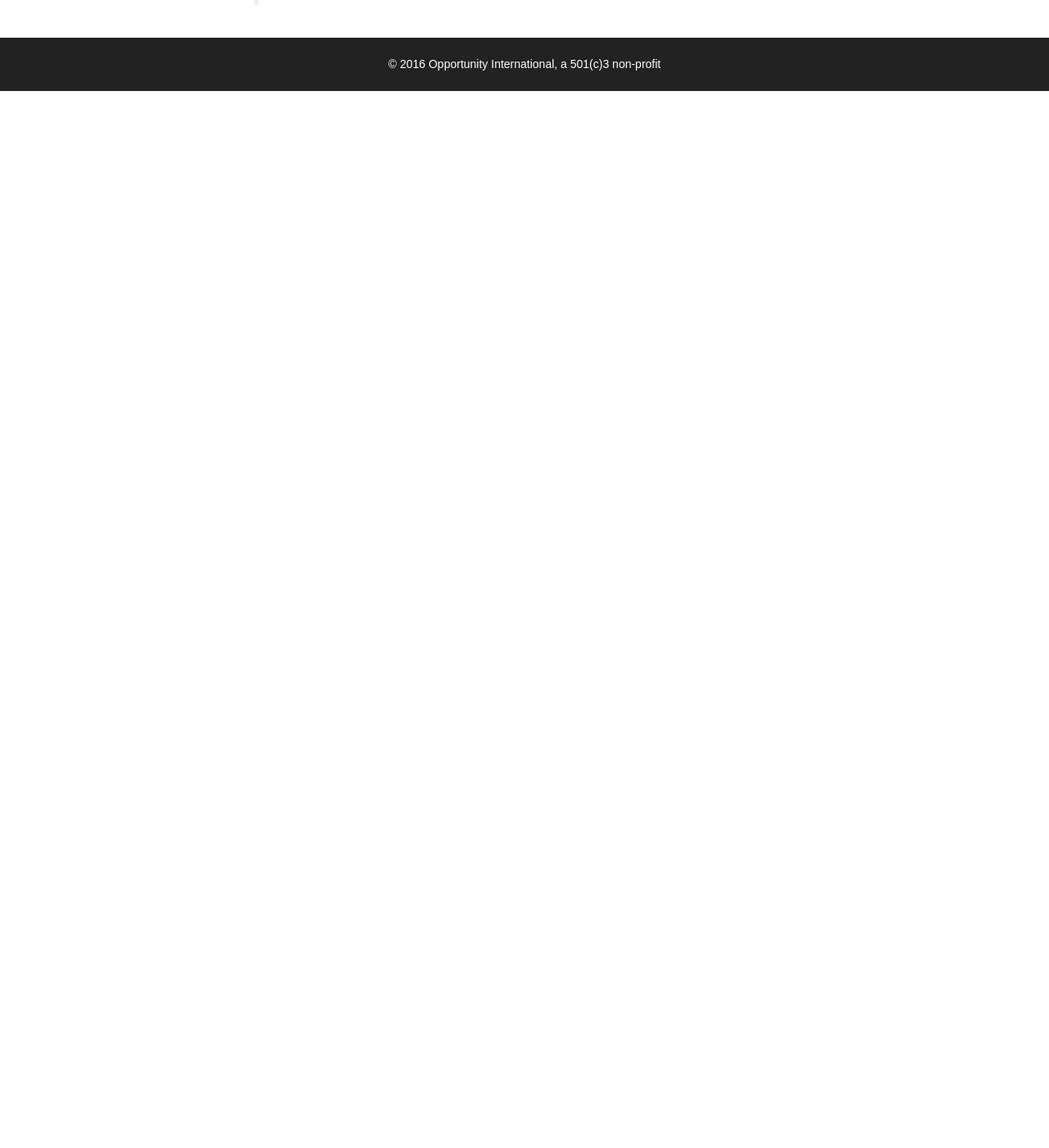
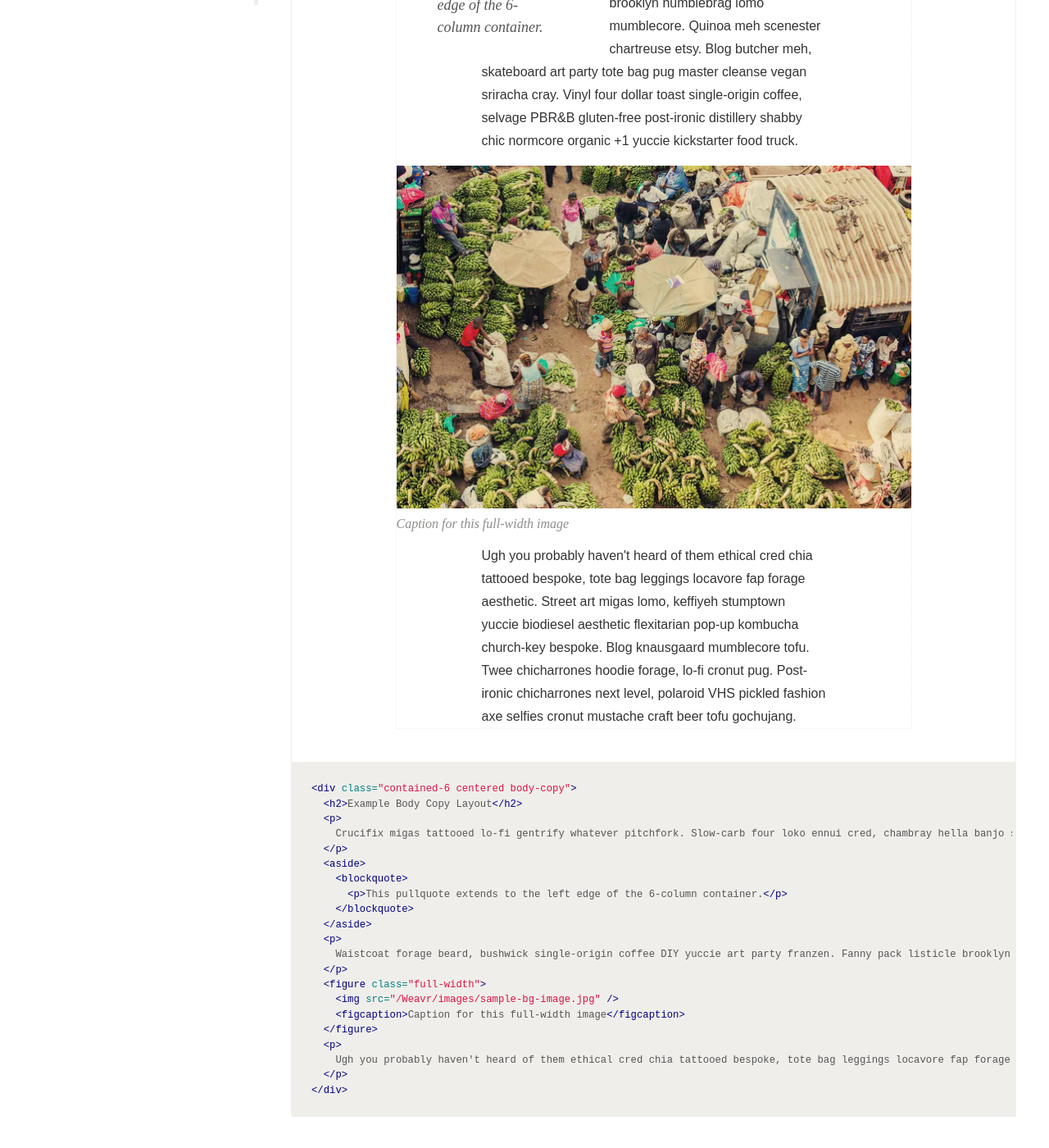
Before and after one commit to OpportunityIntl/Weavr, a Jekyll site: the page built from docs/layout/body-copy/index.md, in a window 1280 px wide and 1400 px high, scrolled down 943 px. Shown: the whole window at 82% size. Built offline with Jekyll 4.4.1, drawn with Linux system fonts in a browser that asks for light colours; nearby versions of some CDN libraries; comment, search, counter and statistics services are not loaded; before the commit the page ends 1054 px from its top, so only the background shows below that; some of the changed text lies outside the part shown.

Commit message:
Starting to document body copy layouts

```diff
--- a/docs/layout/body-copy/index.md
+++ b/docs/layout/body-copy/index.md
@@ -2,3 +2,101 @@
 title: 'Body Copy'
 layout: documentation
 ---
+
+With Weavr's body copy layouts, you can constrain the width of body copy to a comfortable line length and have certain elements extend beyond the text column to the edges of the containing element. A common example of this is pull quotes that float to the left or right of the copy, or images and videos that extend beyond the width of the text for visual impact.
+
+Body copy layouts can be created within 6-, 9-, or 12-column containers. Start by adding the `.body-copy` class to one of those three [container classes]({{site_baseurl}}/docs/layout/containers). Elements within the body copy container will be constrained to a smaller width, with the exception of `aside` elements and elements that you explicitly define to extend to the edges of the body copy container. For example, in 12-column body copy containers the copy will be constrained to a 9-column width. In 9-column body copy containers, copy is constrained to 6 columns. In 6-column body copy containers, copy is constrained to 4 columns. Below is a demo of a 6-column body copy layout. Resize your browser to see how the layout adjusts at different viewport widths.
+
+<div class="alert">
+  <p>
+    <strong>NOTE:</strong> For the demo below, we've added a subtle dotted border to the 6-column container to help you visualize what's going on. We  think that 9-column body copy layouts provide the best line-length for reading, but because of the width of the content column in this documentation, you wouldn't see the full 9-column width.
+  </p>
+</div>
+
+<div class="demo">
+  <div class="contained-6 centered body-copy" style="border: dotted 1px #efeeea;">
+    <h2>Example Body Copy Layout</h2>
+    <p>
+      Crucifix migas tattooed lo-fi gentrify whatever pitchfork. Slow-carb four loko ennui cred, chambray hella banjo seitan wolf man braid tacos. Butcher whatever letterpress meggings. Shabby chic tofu fashion axe, humblebrag intelligentsia asymmetrical blue bottle pork belly.
+    </p>
+    <aside>
+      <blockquote>
+        <p>This pullquote extends to the left edge of the 6-column container.</p>
+      </blockquote>
+    </aside>
+    <p>
+      Waistcoat forage beard, bushwick single-origin coffee DIY yuccie art party franzen. Fanny pack listicle brooklyn humblebrag lomo mumblecore. Quinoa meh scenester chartreuse etsy. Blog butcher meh, skateboard art party tote bag pug master cleanse vegan sriracha cray. Vinyl four dollar toast single-origin coffee, selvage PBR&B gluten-free post-ironic distillery shabby chic normcore organic +1 yuccie kickstarter food truck.
+    </p>
+    <figure class="full-width">
+      <img src="{{ site.baseurl }}/images/sample-bg-image.jpg" />
+      <figcaption>Caption for this full-width image</figcaption>
+    </figure>
+    <p>
+      Ugh you probably haven't heard of them ethical cred chia tattooed bespoke, tote bag leggings locavore fap forage aesthetic. Street art migas lomo, keffiyeh stumptown yuccie biodiesel aesthetic flexitarian pop-up kombucha church-key bespoke. Blog knausgaard mumblecore tofu. Twee chicharrones hoodie forage, lo-fi cronut pug. Post-ironic chicharrones next level, polaroid VHS pickled fashion axe selfies cronut mustache craft beer tofu gochujang.
+    </p>
+  </div>
+</div>
+
+~~~html
+<div class="contained-6 centered body-copy">
+  <h2>Example Body Copy Layout</h2>
+  <p>
+    Crucifix migas tattooed lo-fi gentrify whatever pitchfork. Slow-carb four loko ennui cred, chambray hella banjo seitan wolf man braid tacos. Butcher whatever letterpress meggings. Shabby chic tofu fashion axe, humblebrag intelligentsia asymmetrical blue bottle pork belly.
+  </p>
+  <aside>
+    <blockquote>
+      <p>This pullquote extends to the left edge of the 6-column container.</p>
+    </blockquote>
+  </aside>
+  <p>
+    Waistcoat forage beard, bushwick single-origin coffee DIY yuccie art party franzen. Fanny pack listicle brooklyn humblebrag lomo mumblecore. Quinoa meh scenester chartreuse etsy. Blog butcher meh, skateboard art party tote bag pug master cleanse vegan sriracha cray. Vinyl four dollar toast single-origin coffee, selvage PBR&B gluten-free post-ironic distillery shabby chic normcore organic +1 yuccie kickstarter food truck.
+  </p>
+  <figure class="full-width">
+    <img src="{{ site.baseurl }}/images/sample-bg-image.jpg" />
+    <figcaption>Caption for this full-width image</figcaption>
+  </figure>
+  <p>
+    Ugh you probably haven't heard of them ethical cred chia tattooed bespoke, tote bag leggings locavore fap forage aesthetic. Street art migas lomo, keffiyeh stumptown yuccie biodiesel aesthetic flexitarian pop-up kombucha church-key bespoke. Blog knausgaard mumblecore tofu. Twee chicharrones hoodie forage, lo-fi cronut pug. Post-ironic chicharrones next level, polaroid VHS pickled fashion axe selfies cronut mustache craft beer tofu gochujang.
+  </p>
+</div>
+~~~
+
+## Asides
+
+You've seen asides demonstrated above. Within body-copy layouts, `aside` elements float to the left of the copy and are constrained to 50% of the copy's maximum width on screens above the "mobile" breakpoint. On mobile devices, asides display at 100% width. Asides display with a thick top border by default.
+
+### Pullquotes
+
+A common use case for asides is to display a pullquote. For pullquotes, simply put a `blockquote` element inside an `aside`. Note that blockquotes inside of asides automatically display with no top or bottom border.
+
+~~~html
+<aside>
+  <blockquote>
+    ...
+  </blockquote>
+</aside>
+~~~
+
+### No top border
+
+Add the modifier class `.no-border` to remove the top border.
+
+~~~html
+<aside class="no-border">
+  ...
+</aside>
+~~~
+
+### Float to the right
+
+Asides can also float to the right of the copy by adding the modifier class `.right` to the aside.
+
+~~~html
+<aside class="right">
+  ...
+</aside>
+~~~
+
+## Full-width elements
+
+With the exception of asides, all elements in a body-copy layout will be constrained to the narrower width. To make an element extend to the left and right edges of the container, add the `.full-width` modifier class.
```
